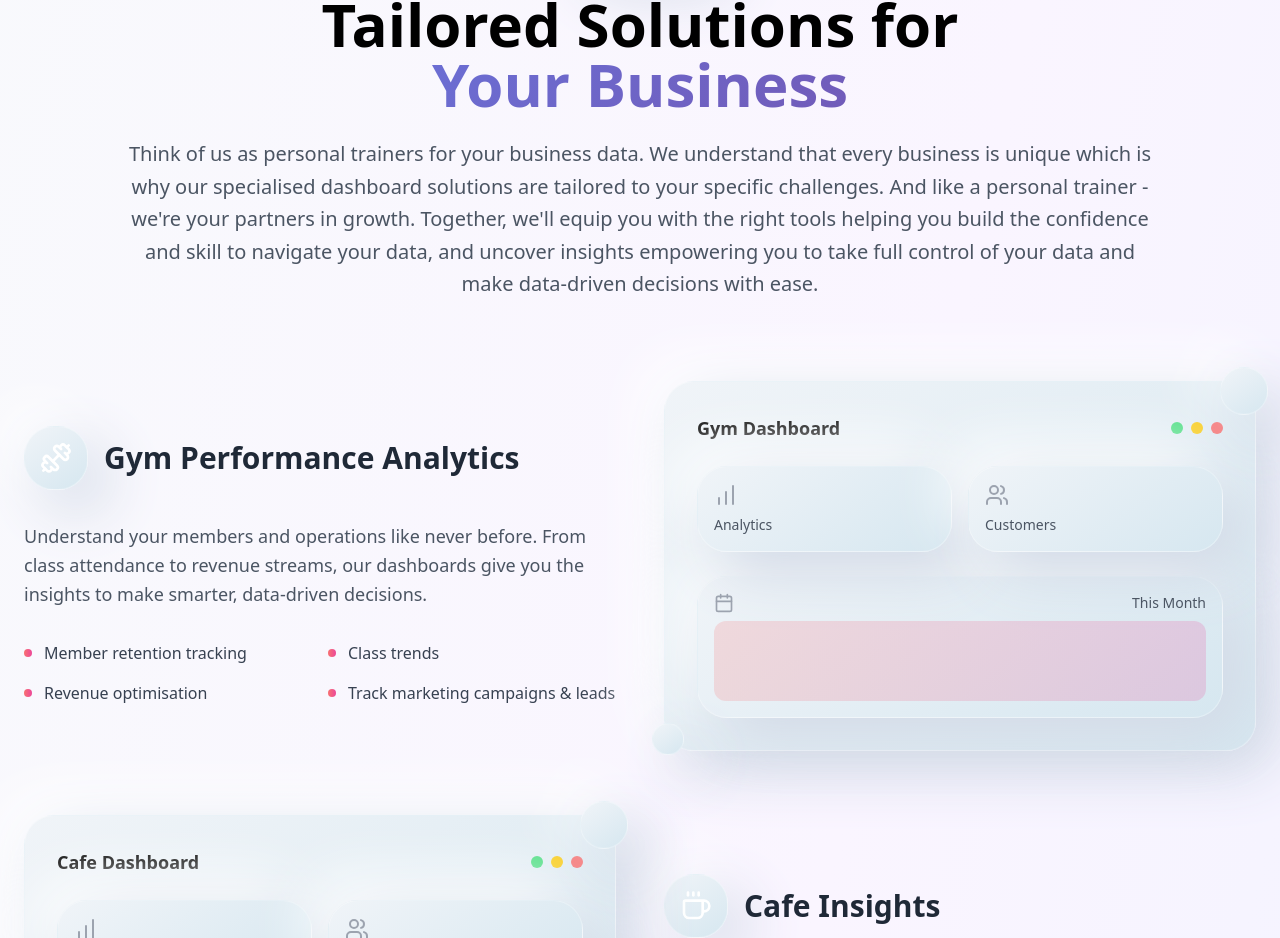
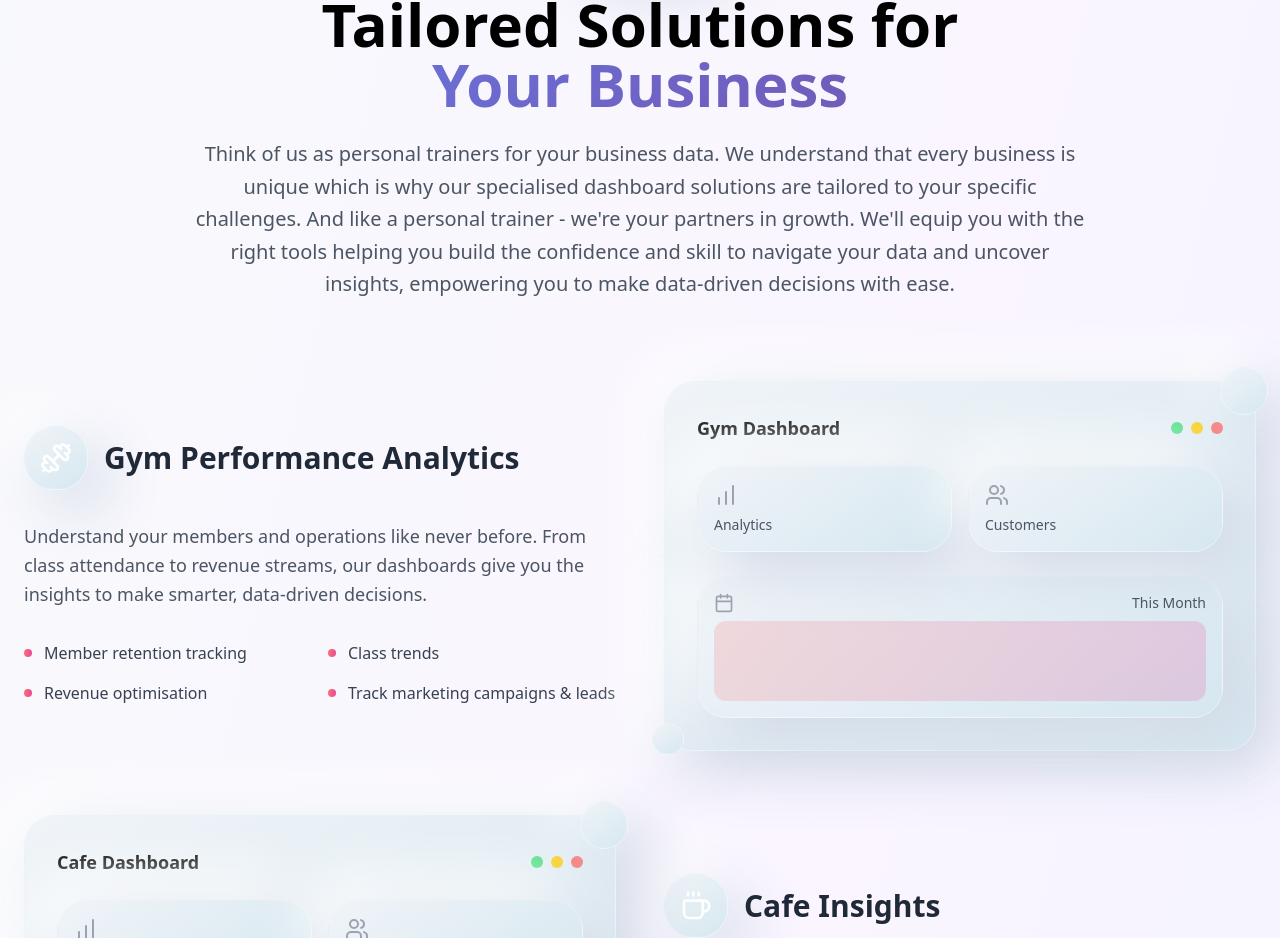
Before and after one commit to HaloJuan/Halo-Site, a Next.js app: page / in a window 1280 px wide. Shown: the part 1056-1994 px from the top of the page. Built offline with nearby package versions, Linux system fonts and the light colour scheme.

Commit message:
Changed Services Section v5

```diff
--- a/app/components/ServicesSection.js
+++ b/app/components/ServicesSection.js
@@ -40,10 +40,12 @@ export default function ServicesSection() {
             <span className="text-gradient block">Your Business </span>
           </h2>
 
-          <p className="text-xl text-gray-600 max-w-5xl mx-auto leading-relaxed">
-            Think of us as personal trainers for your business data. We understand that every business is unique which is why our specialised dashboard solutions are tailored to your specific
-            challenges. And like a personal trainer - we're your partners in growth. Together, we'll equip you with the right tools helping you build the confidence and skill to navigate your data,
-            and uncover insights empowering you to take full control of your data and make data-driven decisions with ease.
+          <p className="text-xl text-gray-600 max-w-4xl mx-auto leading-relaxed">
+            Think of us as personal trainers for your business data. We understand that every business is
+            unique which is why our specialised dashboard solutions are tailored to your specific
+            challenges. And like a personal trainer - we're your partners in growth. We'll equip you with
+            the right tools helping you build the confidence and skill to navigate your data and
+            uncover insights, empowering you to make data-driven decisions with ease.
           </p>
         </div>
 
```
